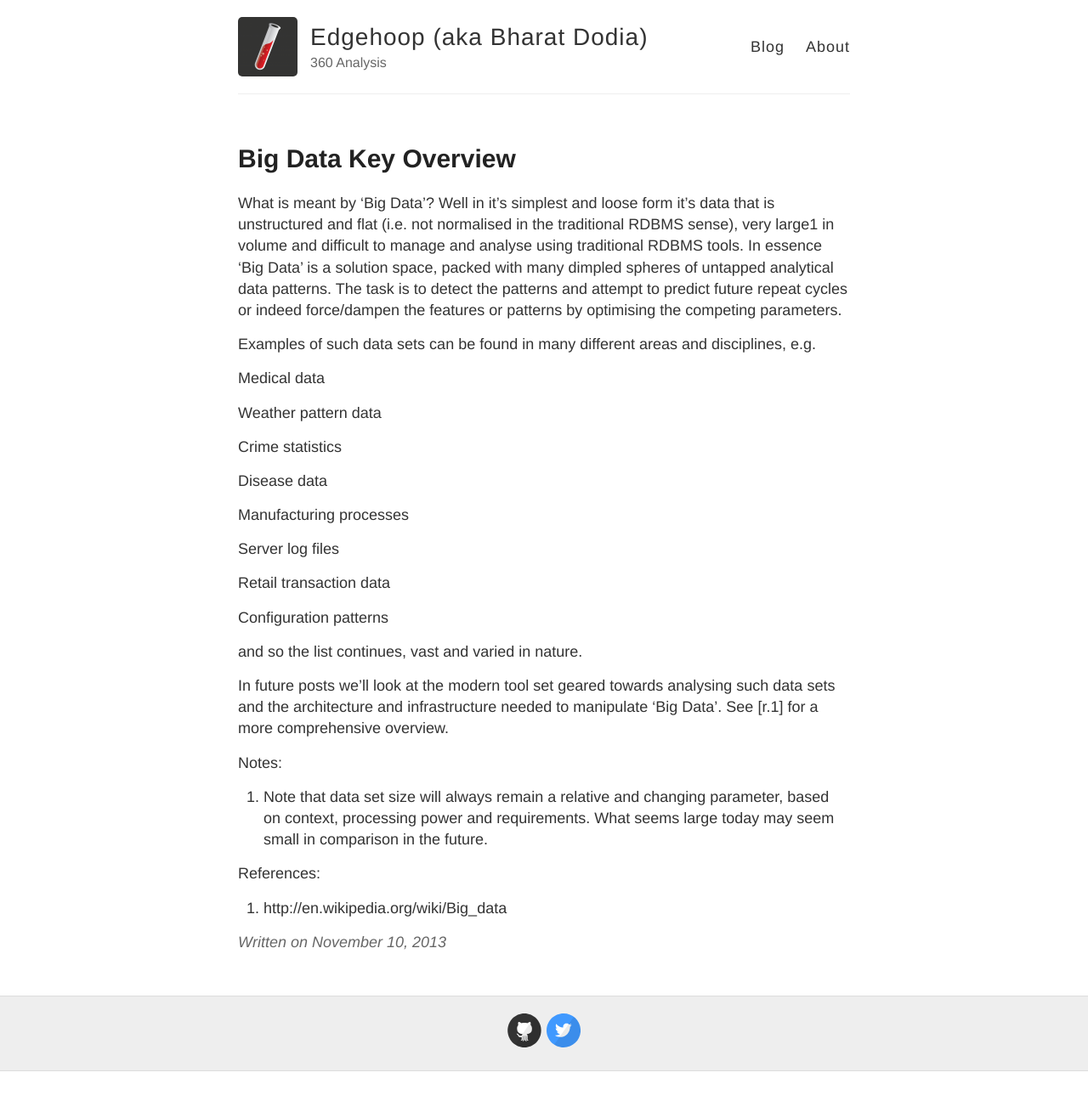
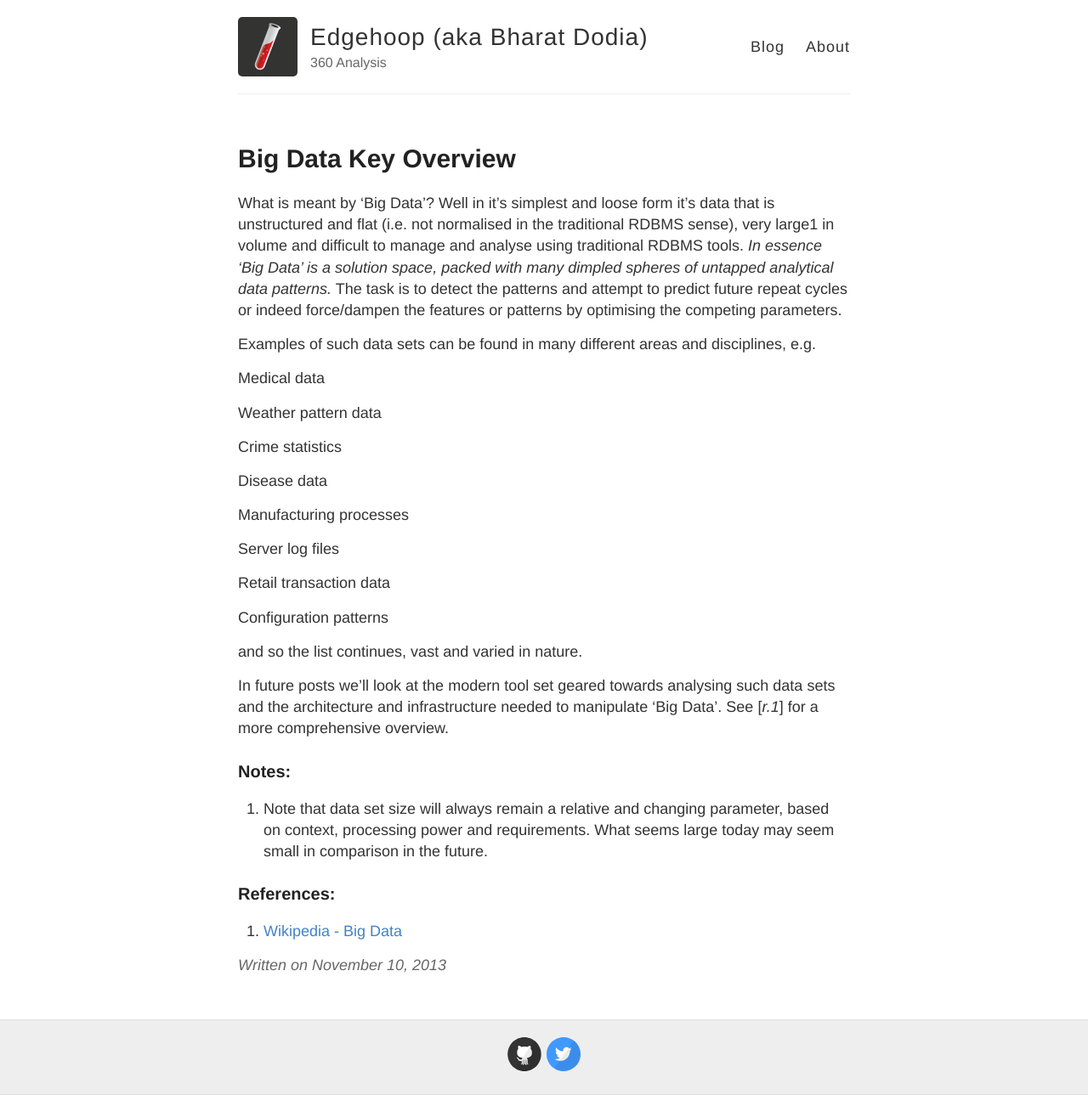
Before and after one commit to bdodia/bdodia.github.io, a Jekyll site: the page built from _posts/2013-11-10-Big-Data-Key-Overview.md, in a window 1280 px wide. Shown: the whole page at 85% size. Built offline with Jekyll 4.4.1, drawn with Linux system fonts in a browser that asks for light colours; before the commit the page ends 1261 px from its top, so only the background shows below that; part of the change alters nothing that is shown.

Commit message:
Update 2013-11-10-Big-Data-Key-Overview.md

```diff
--- a/_posts/2013-11-10-Big-Data-Key-Overview.md
+++ b/_posts/2013-11-10-Big-Data-Key-Overview.md
@@ -4,7 +4,7 @@ title: Big Data Key Overview
 ---
 
 What is meant by 'Big Data'? Well in it's simplest and loose form it's data that is unstructured and flat (i.e. not normalised in the traditional RDBMS sense), very large1 in volume and difficult to manage and analyse using traditional RDBMS tools.
-In essence 'Big Data' is a solution space, packed with many dimpled spheres of untapped analytical data patterns. The task is to detect the patterns and attempt to predict future repeat cycles or indeed force/dampen the features or patterns by optimising the competing parameters.
+*In essence 'Big Data' is a solution space, packed with many dimpled spheres of untapped analytical data patterns.* The task is to detect the patterns and attempt to predict future repeat cycles or indeed force/dampen the features or patterns by optimising the competing parameters.
 
 Examples of such data sets can be found in many different areas and disciplines, e.g.
 
@@ -26,11 +26,12 @@ Configuration patterns
 
 and so the list continues, vast and varied in nature.
 
-In future posts we'll look at the modern tool set geared towards analysing such data sets and the architecture and infrastructure needed to manipulate 'Big Data'. See [r.1] for a more comprehensive overview.
+In future posts we'll look at the modern tool set geared towards analysing such data sets and the architecture and infrastructure needed to manipulate 'Big Data'. See [*r.1*] for a more comprehensive overview.
 
-Notes:
+### Notes:
+
 1. Note that data set size will always remain a relative and changing parameter, based on context, processing power and requirements. What seems large today may seem small in comparison in the future.
 
-References:
+### References:
 
-1. http://en.wikipedia.org/wiki/Big_data
+1. [Wikipedia - Big Data](http://en.wikipedia.org/wiki/Big_data)
```
